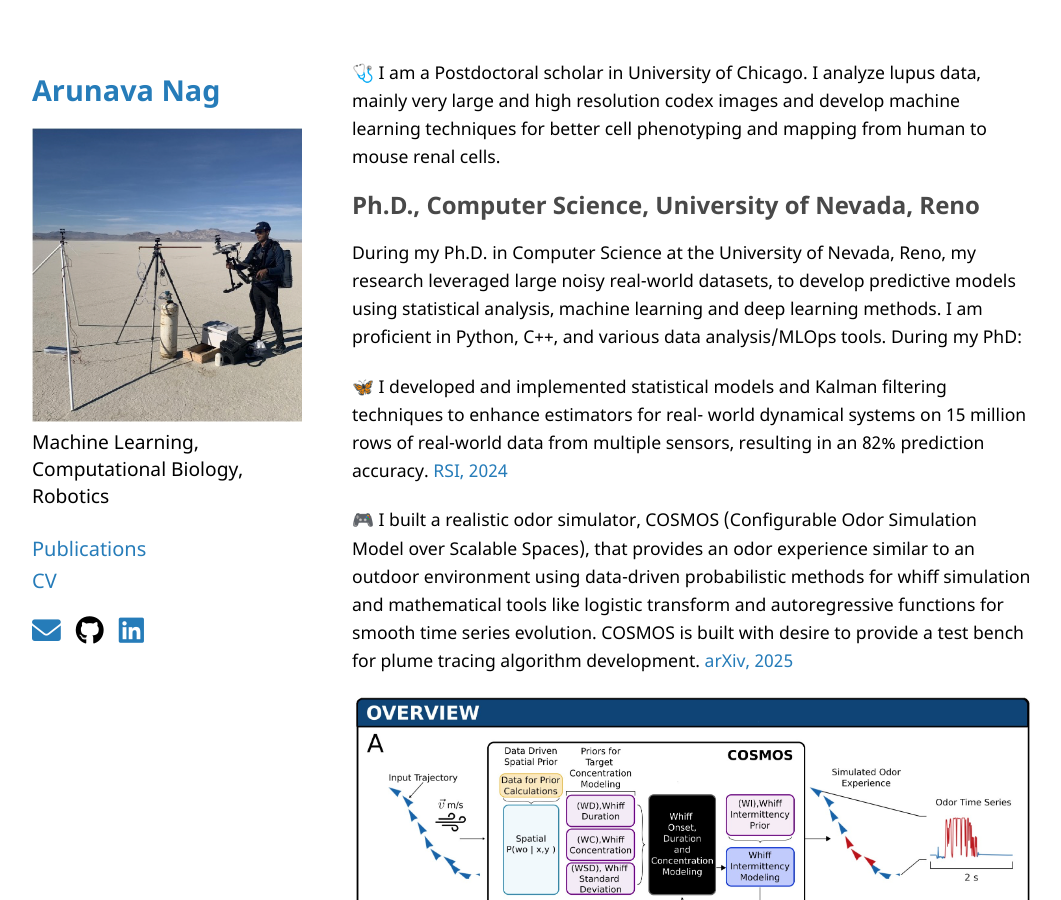
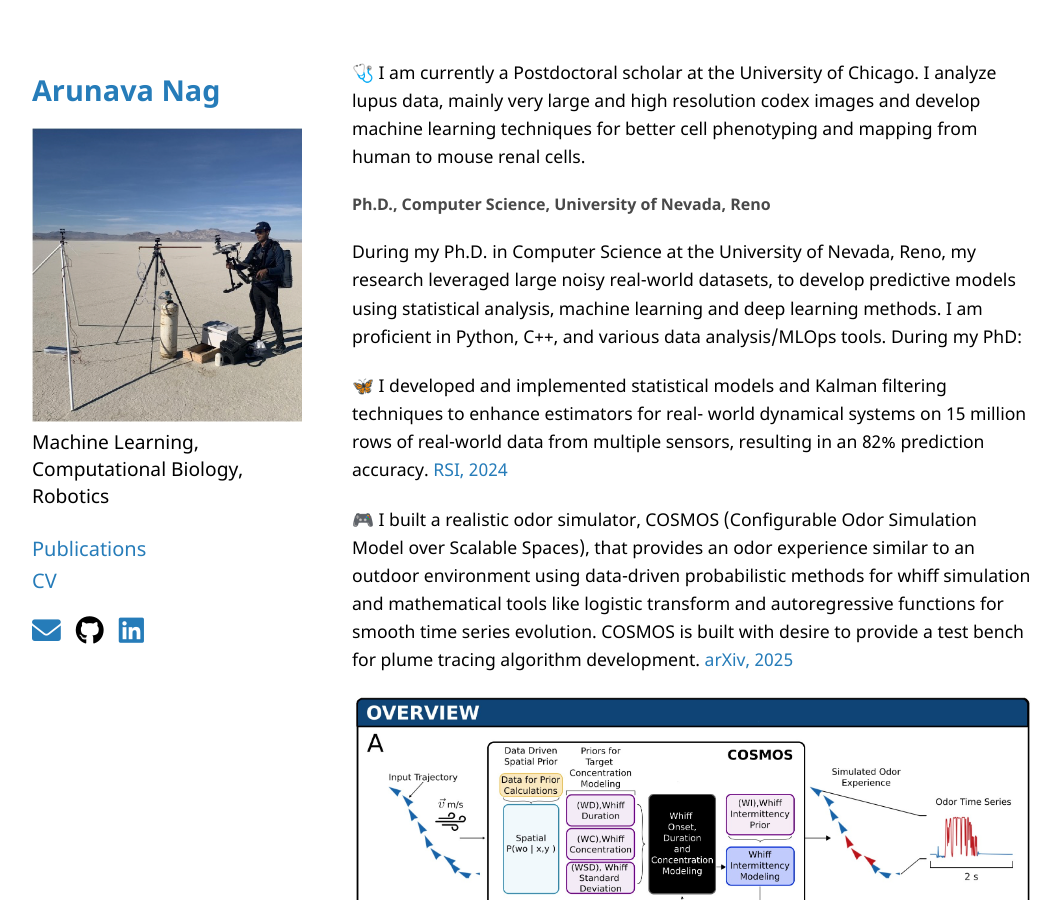
Before and after one commit to arunavanag591/mypage, a Jekyll site: the page built from index.md, in a window 1280 px wide and 900 px high. Shown: the whole window, without its empty margins (108-1169 px from the left). Built offline with Jekyll 4.4.1, drawn with Linux system fonts in a browser that asks for light colours; a style sheet for code colours, icons or effects is not loaded.

Commit message:
updated postdoc position

```diff
--- a/index.md
+++ b/index.md
@@ -1,9 +1,9 @@
 ---
 layout: default
 ---
-🩺 I am a Postdoctoral scholar in University of Chicago. I analyze lupus data, mainly very large and high resolution codex images and develop machine learning techniques for better cell phenotyping and mapping from human to mouse renal cells.
+🩺 I am currently a Postdoctoral scholar at the University of Chicago. I analyze lupus data, mainly very large and high resolution codex images and develop machine learning techniques for better cell phenotyping and mapping from human to mouse renal cells.
 
-### Ph.D., Computer Science, University of Nevada, Reno
+#### Ph.D., Computer Science, University of Nevada, Reno
 During my Ph.D. in Computer Science at the University of Nevada, Reno, my research leveraged large noisy real-world datasets, to develop predictive models using statistical analysis, machine learning and deep learning methods. I am proficient in Python, C++, and various data analysis/MLOps tools. During my PhD:
 
 🦋 I developed and implemented statistical models and Kalman filtering techniques to enhance estimators for real- world dynamical systems on 15 million rows of real-world data from multiple sensors, resulting in an 82% prediction accuracy. [RSI, 2024](https://royalsocietypublishing.org/doi/full/10.1098/rsif.2024.0169)
@@ -17,13 +17,13 @@ During my Ph.D. in Computer Science at the University of Nevada, Reno, my resear
 
 A list of my [publications](https://arunavanag591.github.io/mypage/publications/) and github repositories can be found [here](https://github.com/arunavanag591).
 
-### Senior Research Engineer, ROS-Industrial Asia Pacific, Singapore
+#### Senior Research Engineer, ROS-Industrial Asia Pacific, Singapore
 🤖 I worked as a Senior Research Engineer at ROS-Industrial Asia Pacific for three years, where I developed industrial applications leveraging machine learning, robotics, autonomous navigation, computer vision, and virtual reality. During my tenure at ROS-Industrial Asia Pacific, I also served as an instructor for the Robot Operating System. Additionally, I led projects that integrated virtual reality with real-world robotics, significantly enhancing robot operator learning efficiency by 85%.
 
-### MS, Electrical Engineering (CV & Motion planning), North Carolina State University
+#### MS, Electrical Engineering (CV & Motion planning), North Carolina State University
 🦾 🔧 In 2016, I received my MS in Electrical Engineering at North Carolina State University. My thesis focused on 📷 vision-guided collaborative robotics for manufacturing applications. Specifically, I developed an assembly line featuring multiple artificial agents and robots capable of performing complex assembly tasks of small components using point cloud processing and computer vision techniques.
 
-### Projects
+#### Projects
 1. [COSMOS](https://github.com/arunavanag591/COSMOS) : A data-driven probabilistic time series simulator for chemical plumes across spatial scales.
 2. [Single cell CAR T patient response modeling](https://github.com/arunavanag591/single-cell-car-t-response-modeling.git) : Modeled patient response for scRNA CAR T therapy using scanpy tools, random forests and CNNs.
 3. [GPTalkTerminal](https://github.com/arunavanag591/GPTalkTerminal.git) : This is a command-line assistant implementation using ChatGPT API
```
